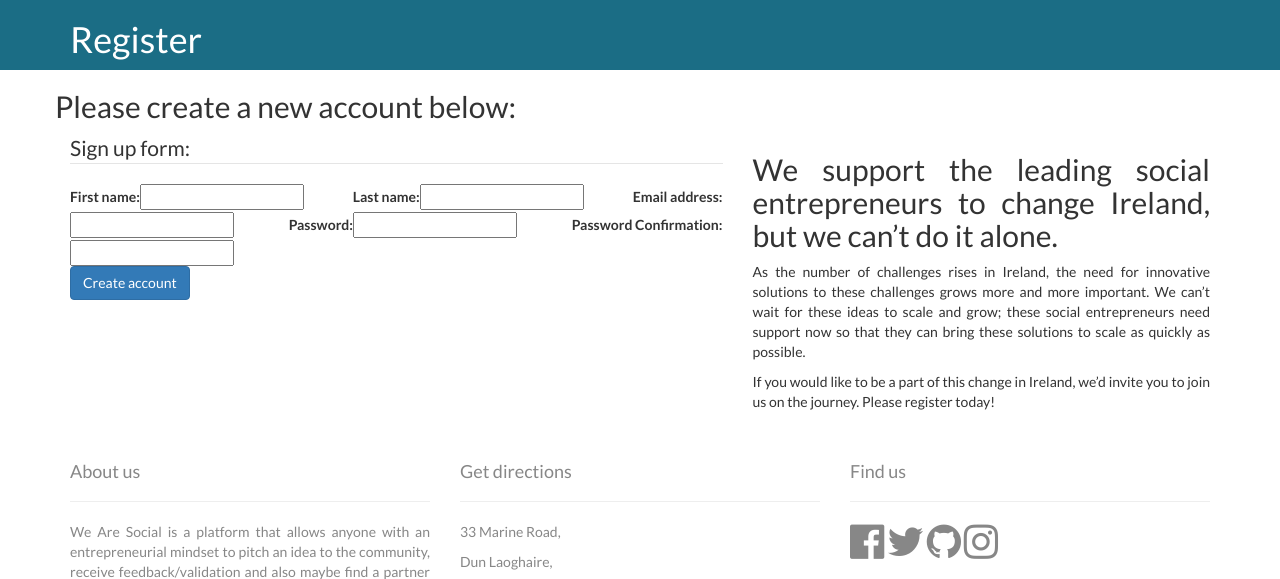
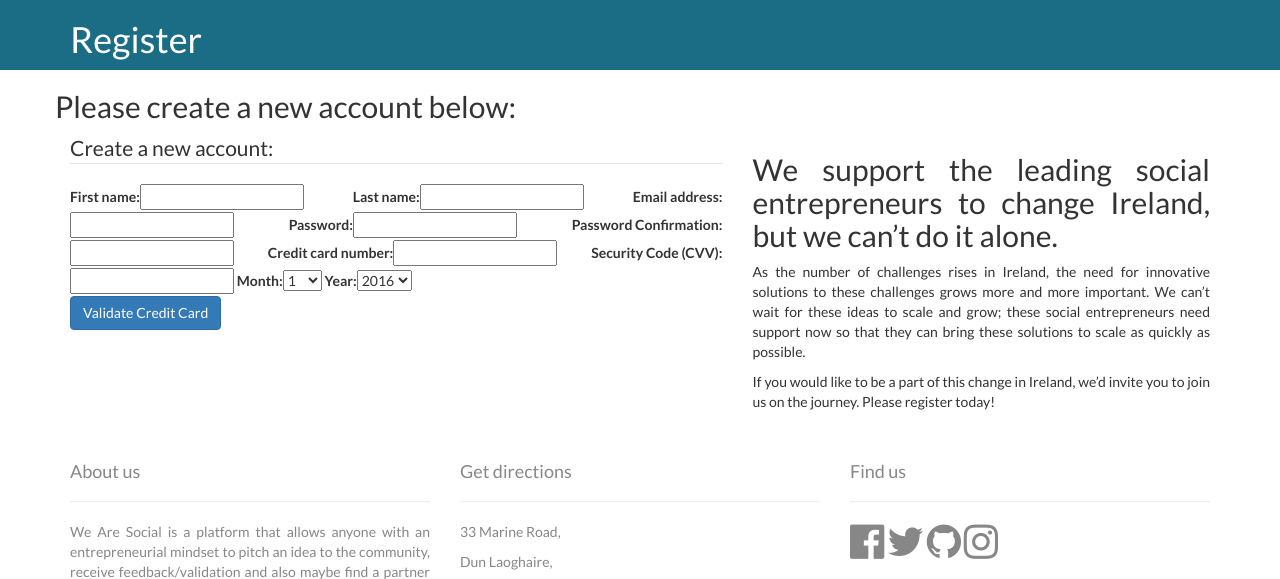
Before and after one commit to adrian-rus/we_are_social, a Django app: page /register/ in a window 1280 px wide. Shown: the part 50-629 px from the top of the page. Run offline with Django 3.2, Linux system fonts and the light colour scheme; some libraries are stand-ins or nearby versions.

Commit message:
added unique payments through stripe

```diff
--- a/accounts/forms.py
+++ b/accounts/forms.py
@@ -1,9 +1,20 @@
 from django import forms
 from django.contrib.auth.forms import UserCreationForm
 from accounts.models import User
+from django.core.exceptions import ValidationError
 
 
 class UserRegistrationForm(UserCreationForm):
+
+    MONTH_CHOICES = [(i, i,) for i in xrange(1, 12)]
+    YEAR_CHOICES = [(i, i,) for i in xrange(2016, 2036)]
+
+    credit_card_number = forms.CharField(label='Credit card number')
+    cvv = forms.CharField(label='Security Code (CVV)')
+    expiry_month = forms.ChoiceField(label='Month', choices=MONTH_CHOICES)
+    expiry_year = forms.ChoiceField(label='Year', choices=YEAR_CHOICES)
+    stripe_id = forms.CharField(widget=forms.HiddenInput)
+
     password1 = forms.CharField(
         label='Password',
         widget=forms.PasswordInput
@@ -16,7 +27,7 @@ class UserRegistrationForm(UserCreationForm):
 
     class Meta:
         model = User
-        fields = ['first_name', 'last_name', 'email', 'password1', 'password2']
+        fields = ['first_name', 'last_name', 'email', 'password1', 'password2', 'stripe_id']
         exclude = ['username']
 
     def clean_password2(self):
--- a/accounts/models.py
+++ b/accounts/models.py
@@ -1,5 +1,4 @@
 from __future__ import unicode_literals
-
 from django.contrib.auth.models import AbstractUser, UserManager
 from django.db import models
 from django.utils import timezone
@@ -32,6 +31,7 @@ class User(AbstractUser):
     # number of custom attribute to our user class
 
     # in later units we'll be adding things like payment details!
+    stripe_id = models.CharField(max_length=40, default='')
 
     objects = AccountUserManager()
 
--- a/accounts/views.py
+++ b/accounts/views.py
@@ -6,28 +6,50 @@ from django.core.urlresolvers import reverse
 from django.shortcuts import render, redirect
 from django.template.context_processors import csrf
 
+from django.conf import settings
+import datetime
+import stripe
 
-# Create your views here.
+
+stripe.api_key = settings.STRIPE_SECRET
+
+
 def register(request):
+
     if request.method == 'POST':
         form = UserRegistrationForm(request.POST)
+
         if form.is_valid():
-            form.save()
+            try:
+                customer = stripe.Charge.create(
+                    amount=499,
+                    currency='EUR',
+                    description=form.cleaned_data['email'],
+                    card=form.cleaned_data['stripe_id'],
+                )
+            except stripe.error.CardError, e:
+                messages.error(request, 'Your card was declined!')
+            if customer.paid:
+                form.save()
 
             user = auth.authenticate(email=request.POST.get('email'),
-                                     password=request.POST.get('password1'))
+                                    password=request.POST.get('password1'))
 
             if user:
+                auth.login(request, user)
                 messages.success(request, "You have successfully registered")
                 return redirect(reverse('profile'))
 
             else:
                 messages.error(request, "Unable to log you in at this time! Please try again.")
 
+        else:
+            messages.error(request, 'We were unable to take a payment with that card. Please try another card.')
     else:
+        today = datetime.date.today()
         form = UserRegistrationForm()
 
-    args = {'form': form}
+    args = {'form': form, 'publishable': settings.STRIPE_PUBLISHABLE}
     args.update(csrf(request))
 
     return render(request, 'register.html', args)
--- a/requirements.txt
+++ b/requirements.txt
@@ -14,3 +14,4 @@ stripe
 git+https://github.com/adrian-rus/reusable_blog_app.git
 django-tinymce==2.3.0
 django-debug-toolbar==1.4.0
+django-paypal==0.3.2
--- /dev/null
+++ b/static/js/stripe.js
@@ -0,0 +1,27 @@
+$(function(){
+    $('#register-form').submit(function () {
+        var form = this;
+        var card = {
+            number: $('#id_credit_card_number').val(),
+            expMonth: $('#id_expiry_month').val(),
+            expYear: $('#id_expiry_year').val(),
+            cvc: $('#id_cvv').val()
+        };
+
+        $('#validate_card_btn').attr('disabled', true);
+            Stripe.createToken(card, function (status, response) {
+                if (status === 200) {
+                    console.log(status, response);
+                    $('#credit-card-errors').hide();
+                    $('#id_stripe_id').val(response.id);
+                    form.submit();
+                } else {
+                    $('#stripe-error-message').text(response.error.message);
+                    $('#credit-card-errors').show();
+                    $('#validate_card_btn').attr('disabled', false);
+                }
+        });
+        return false;
+
+    });
+});
--- a/templates/base.html
+++ b/templates/base.html
@@ -11,6 +11,13 @@
     <link rel="stylesheet" href="/static/bootstrap-3.3.7-dist/css/bootstrap.min.css">
     <link href="/static/css/font-awesome-4.6.3/css/font-awesome.min.css" rel="stylesheet">
     <link rel="stylesheet" href="/static/custom.css">
+
+    <script src="/static/js/jquery-3.1.0.js"></script>
+
+    <script src="/static/bootstrap-3.3.7-dist/js/bootstrap.min.js"></script>
+
+    <script src="http://maps.googleapis.com/maps/api/js"></script>
+
 {% block head_js %}{% endblock head_js %}
 
 </head>
@@ -107,7 +114,9 @@
 
 <!-- script references -->
 <script src="/static/js/jquery-3.1.0.js"></script>
-<script src="/static/bootstrap-3.3.7-dist/js/bootstrap.min.js">
+
+<script src="/static/bootstrap-3.3.7-dist/js/bootstrap.min.js"></script>
+
 <script src="http://maps.googleapis.com/maps/api/js"></script>
 
 </html>
--- a/templates/register.html
+++ b/templates/register.html
@@ -1,5 +1,18 @@
 {% extends "base.html" %}
 {% load bootstrap_tags %}
+{% load staticfiles %}
+
+{%  block head_js %}
+    <script src="https://js.stripe.com/v2/" type="text/javascript"></script>
+  <script type="text/javascript">
+      //<![CDATA[
+      Stripe.publishableKey = '{{ publishable }}';
+      //]]>
+  </script>
+  <script type="text/javascript" src="{% static "js/stripe.js" %}"></script>
+
+{% endblock %}
+
 {% block content %}
 
     <div class="row intro">
@@ -15,13 +28,19 @@
         <div class="row">
             <div class="col-md-7">
 
-                <form role="form" method="post" action="{% url 'register' %}">
+                <form role="form" method="post" id="register-form" action="{% url 'register' %}">
 
-                <legend>Sign up form:</legend>
+                    <div id="credit-card-errors" style="display:none">
+                        <div class="alert-message block-message error" id="stripe-error-message"></div>
+                    </div>
+
+
+                <legend>Create a new account:</legend>
                 {% csrf_token %}
                 {{ form| as_bootstrap }}
                     <div class="form-group">
-                        <button type="submit" class="btn btn-primary">Create account</button>
+                        <input class="btn btn-primary" id="validate_card_btn" name="commit"
+                               type="submit" value="Validate Credit Card">
                      </div>
                 </form>
             </div>
--- a/we_are_social/settings.py
+++ b/we_are_social/settings.py
@@ -151,6 +151,7 @@ STATICFILES_DIRS = (
     os.path.join(BASE_DIR, "static"),
 )
 
+# PayPal settings
 SITE_URL = 'http://127.0.0.1:8000'
 PAYPAL_NOTIFY_URL = 'http://127.0.0.1/a-very-hard-to-guess-url/'
 PAYPAL_RECEIVER_EMAIL = 'adrian.rus.business@live.com'
@@ -163,3 +164,7 @@ DISQUS_WEBSITE_SHORTNAME = 'test store'
 
 # Tinymce settings
 TINYMCE_JS_ROOT = os.path.join(BASE_DIR, "static", "js", "tinymce", "tinymce.min.js" )
+
+# Stripe settings
+STRIPE_PUBLISHABLE = os.getenv('STRIPE_PUBLISHABLE', 'pk_test_rskSLj07vIpHRYDRspDOXGZO')
+STRIPE_SECRET = os.getenv('STRIPE_SECRET', 'sk_test_WJMXImKmYIpgK3HvCuM9vgg4')
```
Also changed, not shown: templates/profile.html (+17 -4 lines), accounts/migrations/0003_user_stripe_id.py (added).
